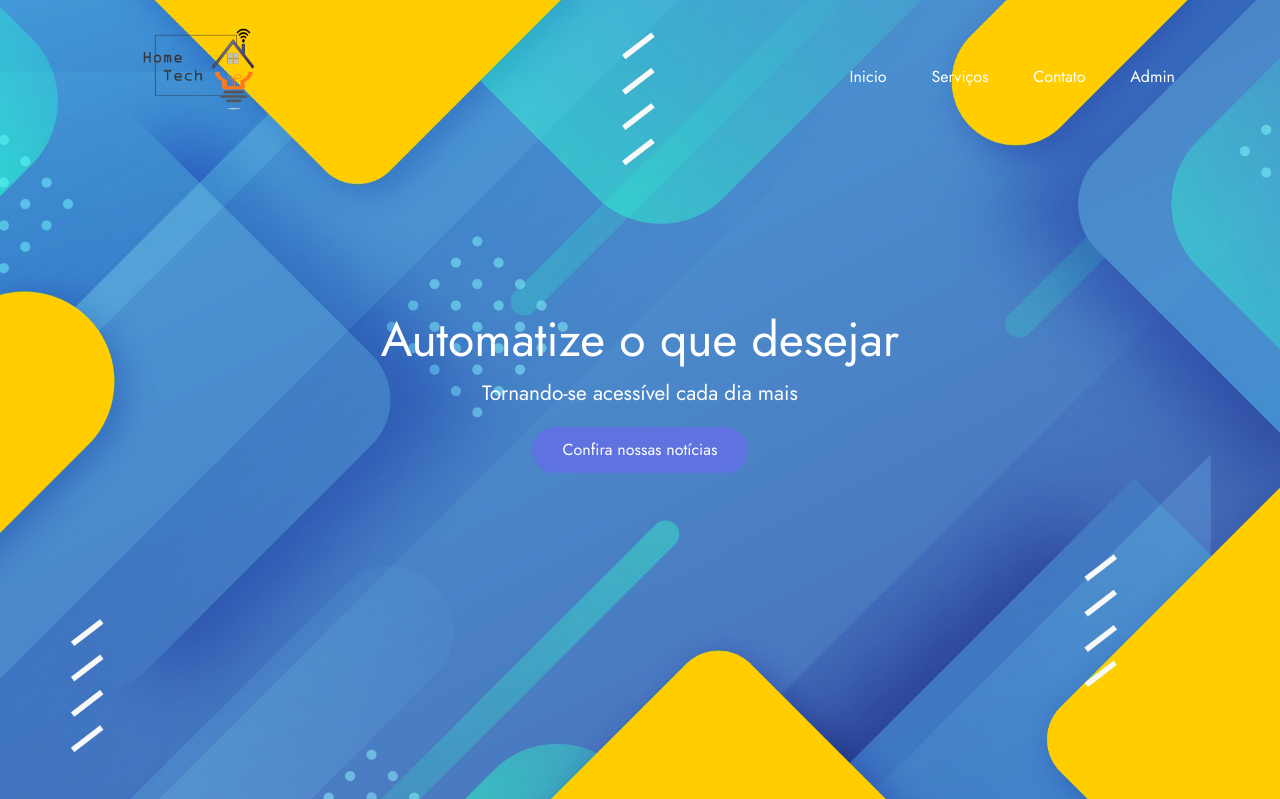
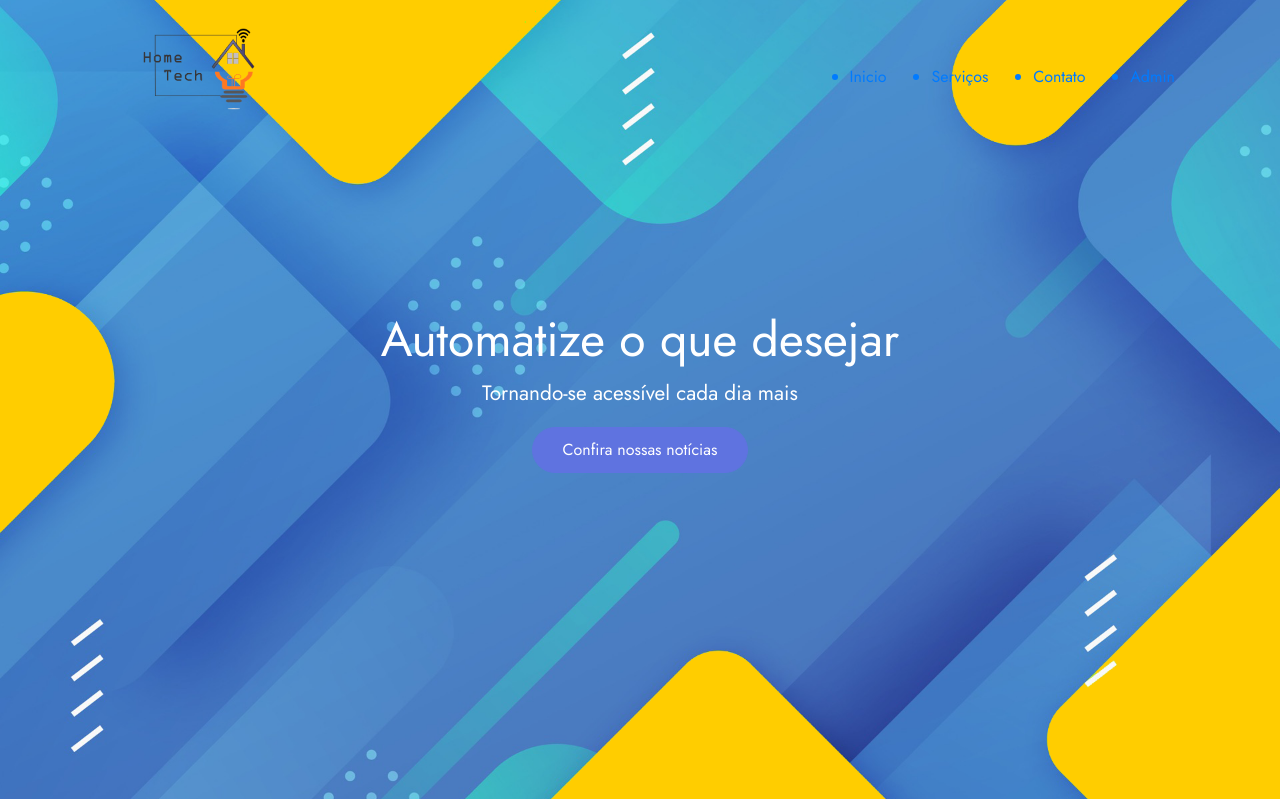
Before and after one commit to Rpererah/HomeTechWeb, a PHP site: page / in a window 1280 px wide. Shown: the top 799 px of the page. Run offline with PHP 8.4, Linux system fonts and the light colour scheme; some libraries are stand-ins or nearby versions; some web fonts are replaced.

Commit message:
links ok

```diff
--- a/partials/Header.php
+++ b/partials/Header.php
@@ -66,10 +66,10 @@
           <div class="col-8">
             <nav class="site-navigation position-relative text-right">
               <ul class="site-menu main-menu js-clone-nav mr-auto d-none d-lg-block">
-                <li><a href="index.php" class="nav-link">Inicio</a></li>
-                <li><a href="servicosEportifolio.php" class="nav-link">Serviços</a></li>
-                <li><a href="contatoseprecos.php" class="nav-link">Contato</a></li>
-                <li><a href="login.php" class="nav-link">Admin</a></li>
+                <a href="index.php" class="nav-link"><li>Inicio</li></a>
+                <a href="servicosEportifolio.php" class="nav-link"><li>Serviços</li></a>
+                <a href="contatoseprecos.php" class="nav-link"><li>Contato</li></a>
+                <a href="login.php" class="nav-link"><li>Admin</li></a>
               </ul>
             </nav>
 
```
Also changed, not shown: partials/header2.php (+4 -4 lines), partials/header3.php (+4 -4 lines).
